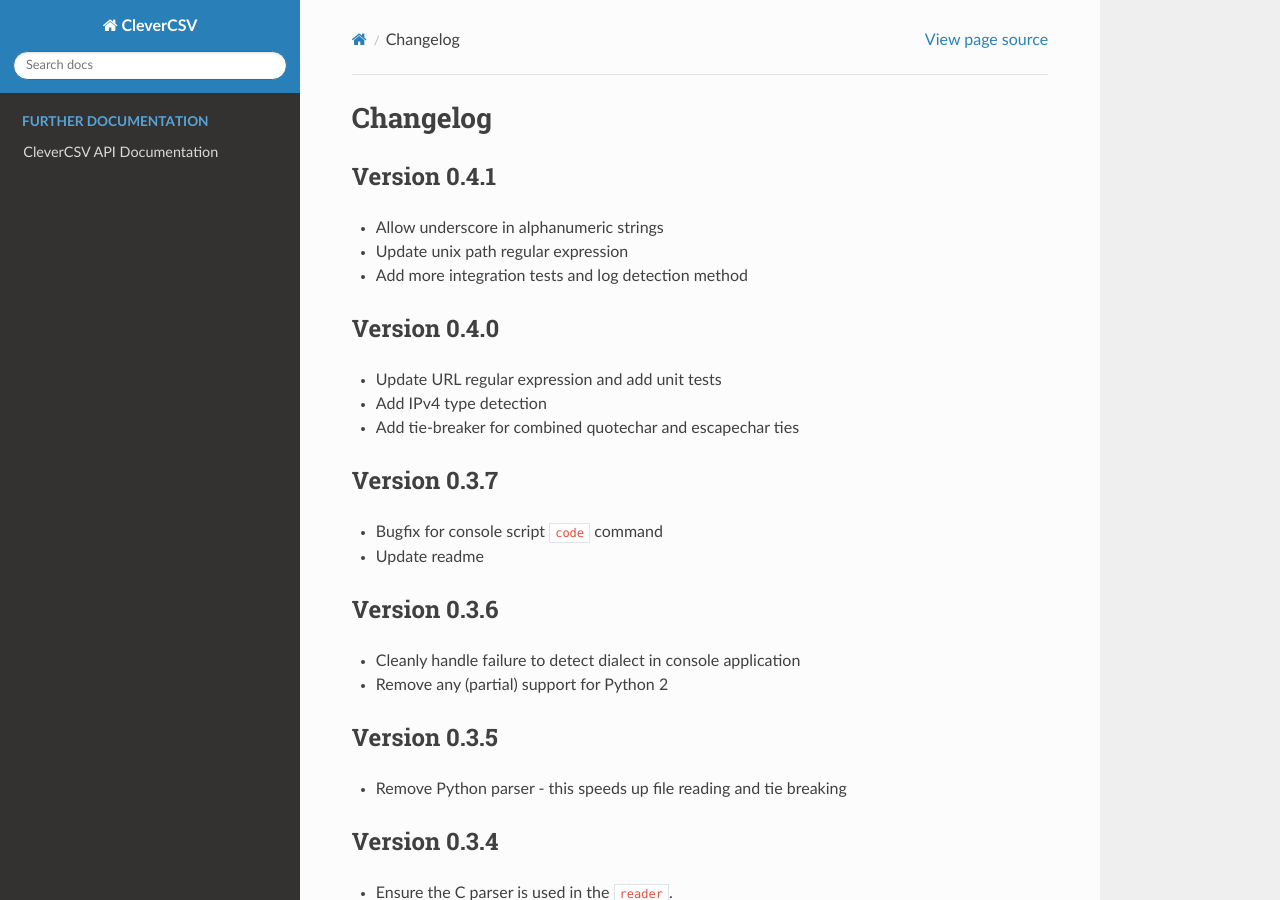
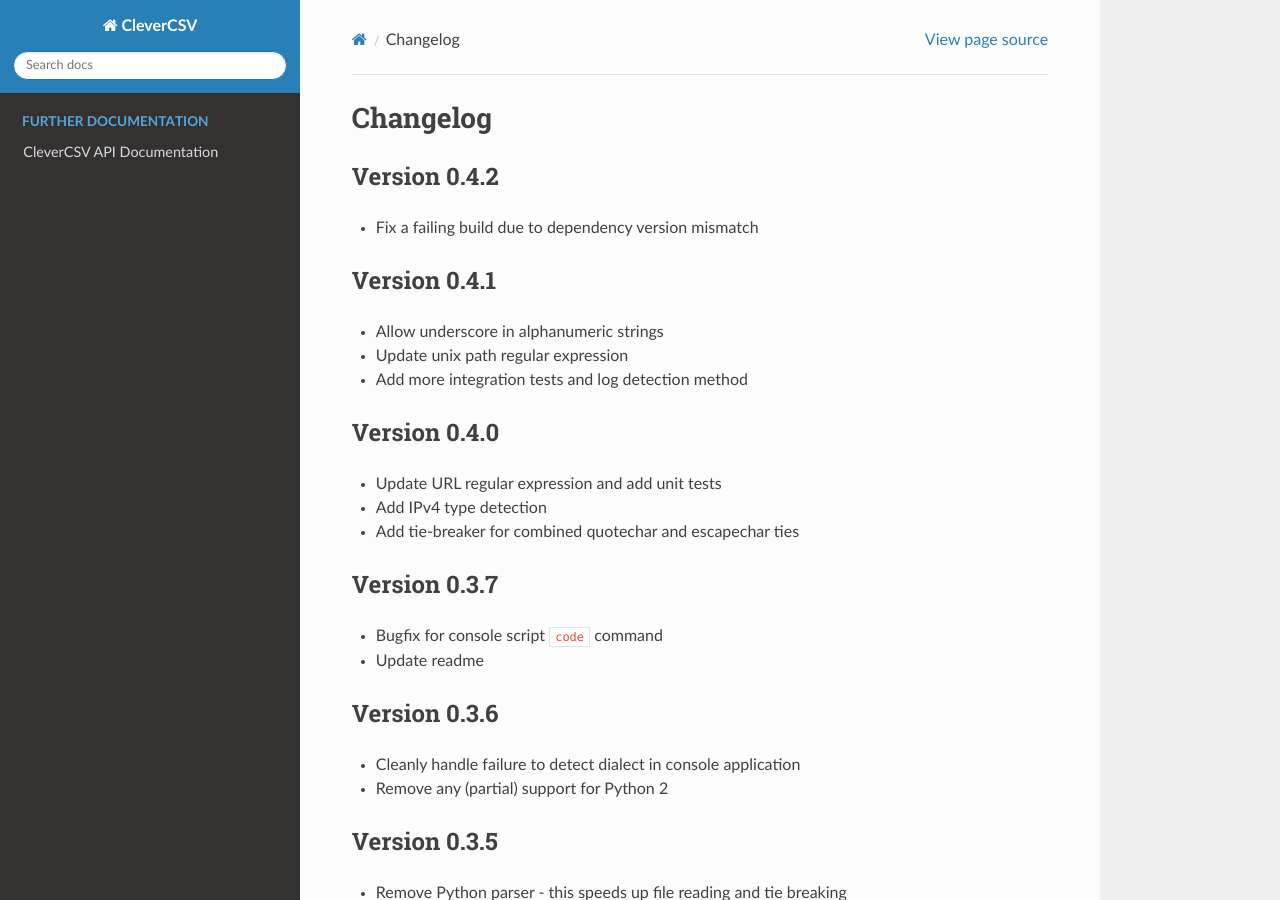
Before and after one commit to alan-turing-institute/CleverCSV, a Sphinx documentation site: the page built from docs/CHANGELOG.rst, in a window 1280 px wide and 900 px high. Built offline with Sphinx 7.4.7 and the Read the Docs theme 2.0.0, drawn with Linux system fonts in a browser that asks for light colours; pages that are not in the unit, such as notebooks, are missing from menus.

Commit message:
Bump version and update changelog

```diff
--- a/clevercsv/__version__.py
+++ b/clevercsv/__version__.py
@@ -1,5 +1,5 @@
 # -*- coding: utf-8 -*-
 
-VERSION = (0, 4, 1)
+VERSION = (0, 4, 2)
 
 __version__ = ".".join(map(str, VERSION))
--- a/docs/CHANGELOG.rst
+++ b/docs/CHANGELOG.rst
@@ -1,6 +1,12 @@
 
 Changelog
 =========
+
+Version 0.4.2
+-------------
+
+
+* Fix a failing build due to dependency version mismatch
 
 Version 0.4.1
 -------------
--- a/pyproject.toml
+++ b/pyproject.toml
@@ -1,6 +1,6 @@
 [tool.poetry]
 name = "clevercsv"
-version = "0.4.1"
+version = "0.4.2"
 description = "A drop-in replacement for the Python CSV module with improved dialect detection"
 authors = ["Gertjan van den Burg <gertjanvandenburg@gmail.com>"]
 license = "MIT"
```
Also changed, not shown: CHANGELOG.md (+4 -0 lines).
